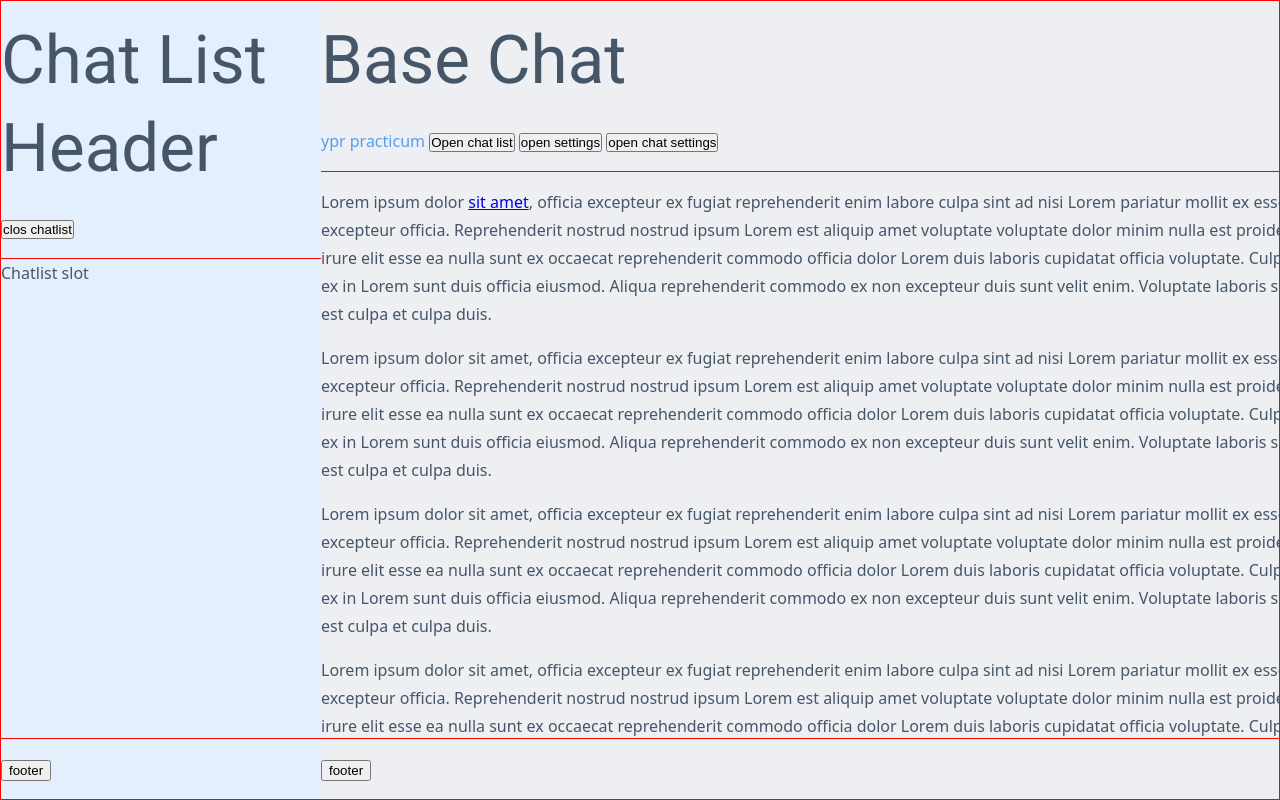
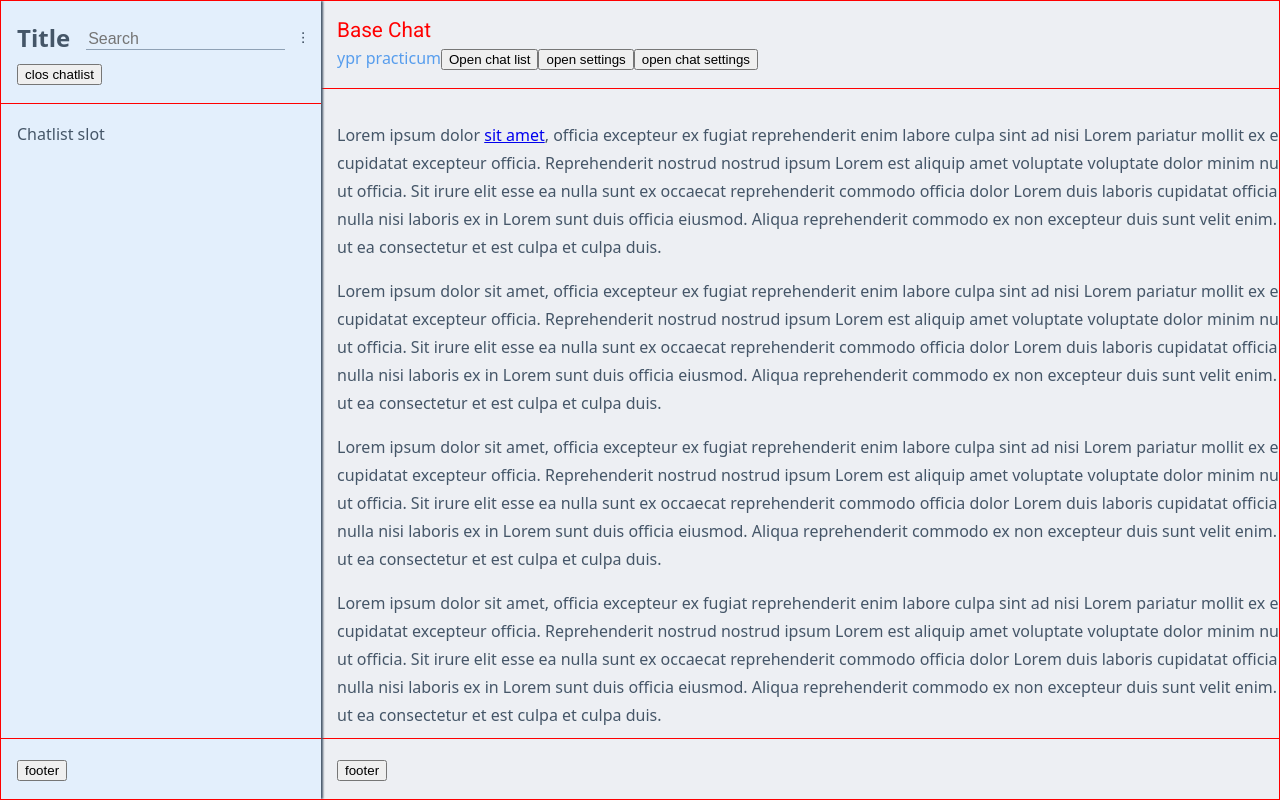
Before and after one commit to vaskes79/middle.messenger.praktikum.yandex, a website built with Parcel: page src/index.html in a window 1280 px wide. Built offline with nearby package versions, Linux system fonts and the light colour scheme.

Commit message:
[componet] Header draft version

```diff
--- /dev/null
+++ b/src/components/Headers/Header.ts
@@ -0,0 +1,60 @@
+class ChatlistHeader extends HTMLElement {
+  constructor() {
+    super();
+    this.attachShadow({ mode: "open" });
+
+    if (this.shadowRoot) {
+      this.shadowRoot.innerHTML = `
+      <style>
+        h2 {
+          margin: 0;
+        }
+        .title-container {
+          display: flex;
+          align-items: center;
+          justify-content: space-between;
+          gap: 16px;
+        }
+        .actions-container {
+          display: flex;
+          align-items: center;
+          justify-content: flex-end;
+          gap: 16px;
+          flex-basis: 100%;
+        }
+        .search {
+          width: 100%;
+        }
+        .search input {
+          width: 100%;
+          box-sizing: border-box;
+          font-size: 1rem;
+          background: transparent;
+          border: transparent;
+          border-bottom: 1px solid var(--gray-500);
+        }
+      </style>
+      <div class="container">
+        <div class="title-container">
+          <h2>
+            <slot name="title">Title</slot>
+          </h2>
+          <div class="actions-container">
+            <slot name="actions">
+              <label class="search">
+                <input type="text" placeholder="Search" />
+              </label>
+            </slot>
+            <slot name="menu">⫶</slot>
+          </div>
+        </div>
+        <div class="tabs-container">
+          <slot name="tabs"></slot>
+        </div>
+      </div>
+    `
+    }
+  }
+}
+
+export default customElements.define('ypr-header', ChatlistHeader);
--- /dev/null
+++ b/src/components/Headers/index.ts
@@ -0,0 +1 @@
+export * from './Header'
--- a/src/components/Layout/Layout.styles.ts
+++ b/src/components/Layout/Layout.styles.ts
@@ -1,5 +1,9 @@
 export const styles = `
 <style>
+    :host {
+      margin: inherit;
+    }
+
   .container {
     box-sizing: inherit;
     position: relative;
@@ -19,7 +23,9 @@ export const styles = `
     flex-direction: column;
     transition: all 300ms ease;
     background: var(--blue-100);
+    box-shadow: 2px 0px 2px 0px;
   }
+
 
   .chatlist {
     transform: translateX(-100vw);
@@ -41,10 +47,13 @@ export const styles = `
     right: 0;
     transform: translateX(100vw);
     z-index: 3000;
+    box-shadow: -2px 0px 2px 0px;
   }
 
-  header, footer {
-    padding: 16px 0;
+  header,
+  main,
+  footer {
+      padding: 16px;
   }
 
   header {
@@ -78,5 +87,10 @@ export const styles = `
       margin-left: 320px;
     }
   }
+
+    slot[name=chat-header]::slotted(h2) {
+margin: 0 !important;
+color:red;
+    }
 </style>
 `
--- a/src/components/index.ts
+++ b/src/components/index.ts
@@ -2,3 +2,4 @@ import "./Avatar";
 import "./Colors";
 import "./Layout";
 import './Modal';
+import "./Headers"
--- a/src/index.css
+++ b/src/index.css
@@ -60,12 +60,12 @@
   --header-mr: 3rem 0 1.38rem;
   --base-fw: 400;
   --p-mr: 1rem;
-  --h1-fs: 4.209rem;
-  --h2-fs: 3.157rem;
-  --h3-fs: 2.369rem;
-  --h4-fs: 1.777rem;
-  --h5-fs: 1.333rem;
-  --small-fs: 0.75rem;
+  --h1-fs: 1.383rem;
+  --h2-fs: 1.296rem;
+  --h3-fs: 1.215rem;
+  --h4-fs: 1.138rem;
+  --h5-fs: 1.067rem;
+  --small-fs: 0.937rem;
 
   font-size: 100%; /* 16px */
   font-weight: var(--base-fw);
@@ -88,8 +88,6 @@ html, body {
 }
 
 *, *::before, *::after {
-  margin: inherit;
-  padding: inherit;
   box-sizing: inherit;
 }
 
@@ -119,7 +117,7 @@ h4 {font-size: var(--h4-fs);}
 
 h5 {font-size: var(--h5-fs);}
 
-small, .text_small {font-size: var(--small-fs);}
+small, .text-small {font-size: var(--small-fs);}
 
 p {
   margin-bottom: var(--p-mr);
--- a/src/pages/ChatPage/ChatPage.ts
+++ b/src/pages/ChatPage/ChatPage.ts
@@ -3,30 +3,27 @@ import { chatList } from "./data";
 function buildChatPage(data: { imgurl: string, name: string }) {
   return `
   <ypr-layout activepanel="settings">
-    <div slot="chat-header">
-      <h1>Base Chat</h1>
-      <a href="//ya.ru" target="_blank">ypr practicum</a>
-      <button id="openChatListBtn">Open chat list</button>
-      <button id="openSettings">open settings</button>
-      <button id="openChatSettings">open chat settings</button>
-    </div>
+    <h2 slot="chat-header">Base Chat</h2>
+    <a slot="chat-header" href="//ya.ru" target="_blank">ypr practicum</a>
+    <button slot="chat-header" id="openChatListBtn">Open chat list</button>
+    <button slot="chat-header" id="openSettings">open settings</button>
+    <button slot="chat-header" id="openChatSettings">open chat settings</button>
 
     <ypr-content slot="chat-main"></ypr-content>
 
     <div slot="settings-header">
-      <h1>Settings Header</h1>
+      <h2>Settings Header</h2>
       <button id="settingsBtn">clos Settigs</button>
     </div>
 
     <ypr-nav slot="settings-main"></ypr-nav>
 
-    <div slot="chatlist-header">
-      <h1>Chat List Header</h1>
-      <button id="closeChatlistBtn">clos chatlist</button>
-    </div>
+    <ypr-header slot="chatlist-header">
+      <button slot="tabs" id="closeChatlistBtn">clos chatlist</button>
+    </ypr-header>
 
     <div slot="chatsettings-header">
-      <h1>Chat Settings Header</h1>
+      <h2>Chat Settings Header</h2>
       <a href="//ya.ru" target="_blank">ypr practicum</a>
       <button id="closeChatSettingsBtn">clos chat settings</button>
     </div>
```
